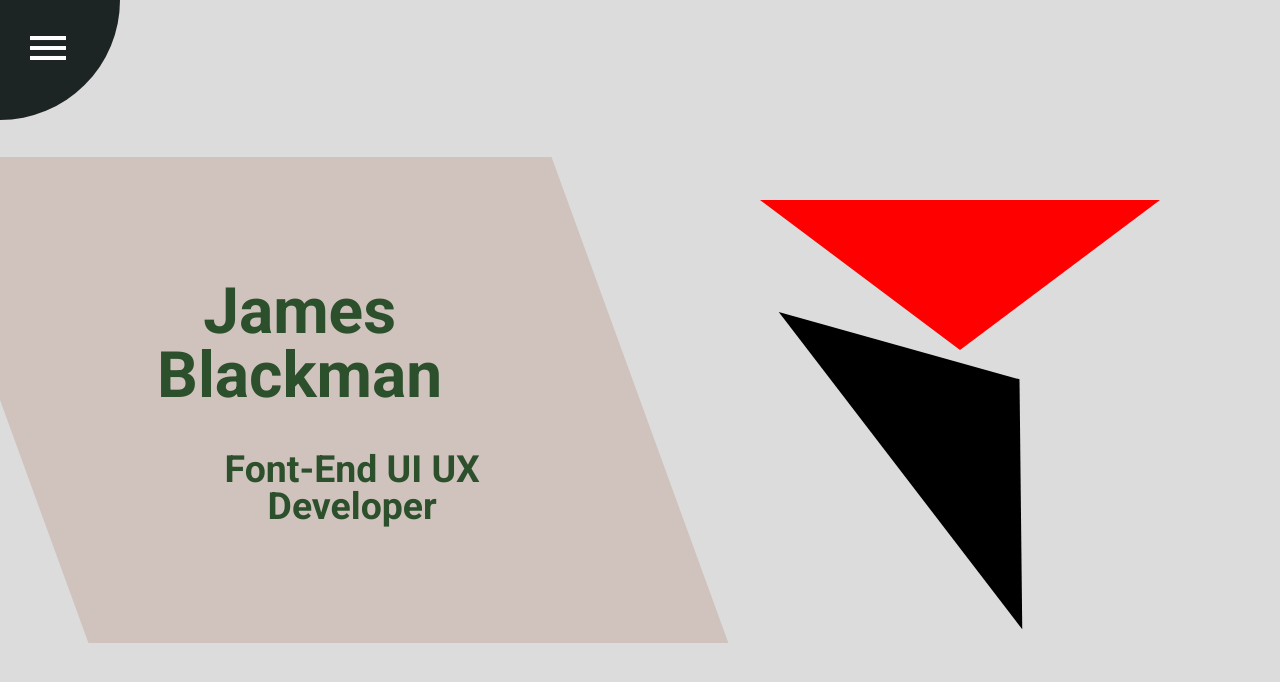
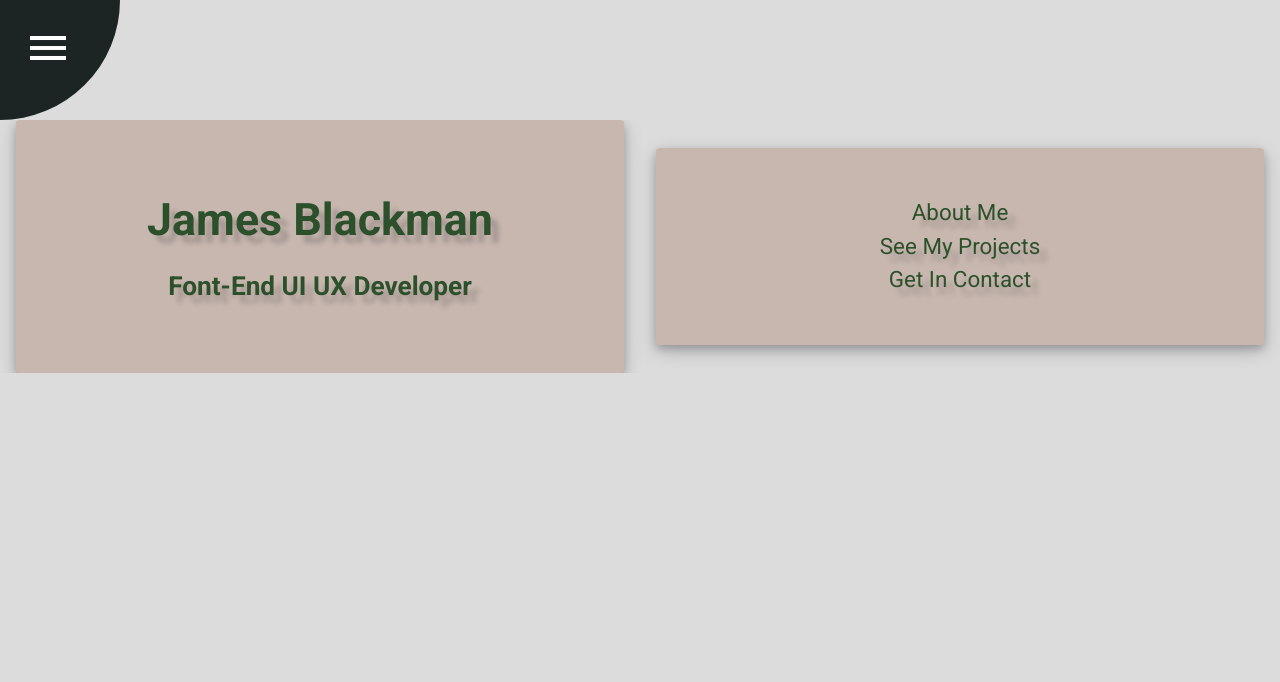
Before and after one commit to Jblack262/Vue-portfolio, a Vue app: page / in a window 1280 px wide. Shown: the top 682 px of the page. Built offline with nearby package versions, Linux system fonts and the light colour scheme.

Commit message:
fix merge

```diff
--- a/src/App.vue
+++ b/src/App.vue
@@ -73,10 +73,8 @@ export default {
       if (this.isNavShown) {
         window.scroll(0,0);
         document.getElementsByTagName('html')[0].style.overflow = "hidden";
-        console.log(this.isNavShown)
       } else {
-        document.getElementsByTagName('html')[0].style.overflowY = "scroll";
-        console.log(this.isNavShown)
+        document.getElementsByTagName('html')[0].style.overflow = "";
       }
     }
   }
@@ -108,22 +106,26 @@ body,html {
   z-index: 2;
   position: absolute;
   width: 100vw;
-  height: 100vh;
+  height: 100%;
   top: 0;
   background: $body-color;
   padding: 7.5rem 0 0 0;
 
-  overflow-y: scroll;
-
   transition:
   transform 500ms ease-in-out,
-  height 1000ms linear;
+  height 1000ms linear,
+  border-left-width 500ms linear;
+
   transform-origin: top left;
+
+  border-left: 0rem solid $navButton-color;
   &.rotated {
     transform: rotate(-22deg);
-    transition: transform 500ms ease-in-out, height 200ms linear;
-    border-left: .25rem solid $navButton-color;
-    height: 160vh;
+    transition:
+    transform 500ms ease-in-out,
+    height 200ms linear;
+    border-left-width: .25rem;
+    height: 160%;
     overflow-x: hidden;
   }
 
--- a/src/assets/styles/_variables.scss
+++ b/src/assets/styles/_variables.scss
@@ -3,6 +3,7 @@ $navButton-color: #1d2424;
 $menu-color: #3d6a66;
 $main-font-color: #2d502c;
 $menu-font-color: white;
+$body-accent: #c7b7af;
 
 //#1d2424 darkest
 //#3d6a66 dark greenish
--- a/src/components/Home.vue
+++ b/src/components/Home.vue
@@ -3,27 +3,33 @@
         <div class="body">
             <div class="col title">
                 <div class="card">
-                    <h1>James Blackman</h1>
+                    <h1 style="white-space: pre;">
+                        <span class="letter">J</span>
+                        <span class="letter">a</span>
+                        <span class="letter">m</span>
+                        <span class="letter">e</span>
+                        <span class="letter">s </span>
+                        <span class="letter">B</span>
+                        <span class="letter">l</span>
+                        <span class="letter">a</span>
+                        <span class="letter">c</span>
+                        <span class="letter">k</span>
+                        <span class="letter">m</span>
+                        <span class="letter">a</span>
+                        <span class="letter">n</span>
+                    </h1>
                     <h3>Font-End UI UX Developer</h3>
                 </div>
-
             </div>
             <div class="col">
-                <div class="menu">
-                    <div class="triangle one">
-
-                    </div>
-                    <div class="row">
-                        <div class="triangle two">
-
-                        </div>
-                        <div class="triangle three">
-
-                        </div>
-                    </div>
+                <div class="card">
+                    <ul class="list">
+                        <li>About Me</li>
+                        <li>See My Projects</li>
+                        <li>Get In Contact</li>
+                    </ul>
                 </div>
             </div>
-
         </div>
     </div>
 </template>
@@ -39,61 +45,71 @@ export default {
         display: flex;
         flex-direction: row;
         place-items: center;
-        height: 100vh;
-
+        height: 100%;
+        overflow: hidden;
 
         .col {
-            height: 100%;
             display: flex;
             flex-direction: column;
             justify-content: center;
             align-items: center;
             width: 100%;
-            margin-bottom: 15rem;
 
+            font-size: 1.4rem;
             .card {
-            font-size: 200%;
-            line-height: 1;
-            background: #d0c3bd;
-            padding: 5rem 10rem;
-            transform: skew(20deg);
-            h1, h3 {
-                transform: skew(-20deg);
-            }
-            }
+                line-height: 1;
+                background: $body-accent;
+                padding: 3rem 0;
+                width: 95%;
+                border-radius: 0.25rem;
 
-            .menu {
-                width: 400px;
-                height: 400px;
-            }
 
-            .row {
-                display: flex;
-                flex-direction: row;
-            }
+                text-shadow: .5rem .5rem 5px rgba(0, 0, 0, 0.175);
 
-            .triangle {
-                width: 0;
-                height: 0;
-                position: relative;
-                &.one {
-                    border-left: 200px solid transparent;
-                    border-right: 200px solid transparent;
-                    border-top: 150px solid red;
+                box-shadow: 0 4px 8px 0 rgba(0, 0, 0, 0.2), 0 6px 20px 0 rgba(0, 0, 0, 0.19);
+                .list {
+                    list-style-type: none;
+                    width: 100%;
+                    display: flex;
+                    flex-direction: column;
+                    justify-content: center;
+                    align-items: center;
+                    margin: 0;
+                    padding: 0;
+                    line-height: 1.5;
+                    li {
+                        cursor: pointer;
+                        transition:
+                        transform 150ms ease-in-out,
+                        text-shadow 150ms ease-in-out;
+                        &:hover {
+
+                            text-shadow: .75rem .75rem 5px rgba(0, 0, 0, 0.1);
+                            transform: translate(-.25rem, -.25rem);
+                        }
+                    }
                 }
-                &.two {
-                    border-left: 200px solid transparent;
-                    border-right: 200px solid transparent;
-                    border-bottom: 150px solid black;
-                    transform: rotate(52.5deg);
-                }
-                &.three {
-                    border-left: 200px solid transparent;
-                    border-right: 200px solid transparent;
-                    border-bottom: 150px solid red;
-                    transform: rotate(-60deg);
+                .letter {
+                    position: relative;
+                    transition: filter 2000ms linear;
+                    &:hover {
+                        transition: filter 0ms linear;
+                        filter: brightness(1.75);                        cursor: default;
+                    }
                 }
             }
         }
     }
+    @media screen and (max-width: 768px) {
+        .body {
+            flex-direction: column;
+        }
+        .card {
+            margin-block: 1rem;
+            &:first-child {
+                margin-top: 0.5rem;
+            }
+            padding: 0;
+        }
+    }
 </style>
```
Also changed, not shown: 1 other file (tests, documents, lock files or other folders).
